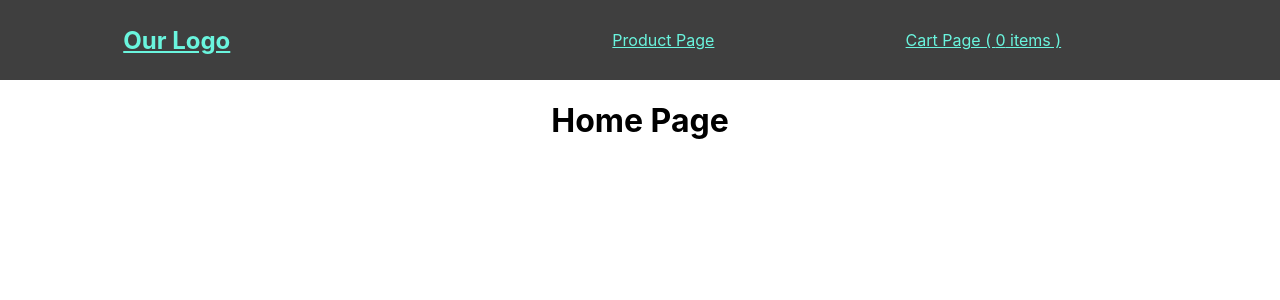
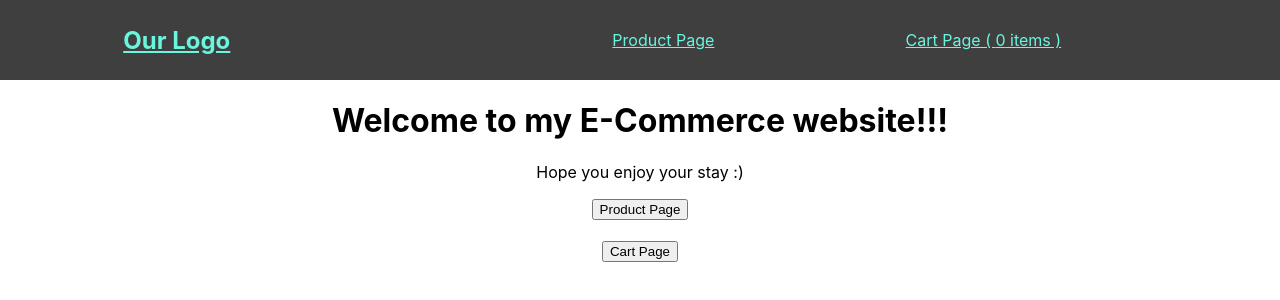
Before and after one commit to terranadams/React--ECommerce, a React (Create React App) app: page / in a window 1280 px wide. Shown: the top 300 px of the page. Built offline with nearby package versions, Linux system fonts and the light colour scheme.

Commit message:
worked on home page

```diff
--- a/src/App.js
+++ b/src/App.js
@@ -4,7 +4,8 @@ import Nav from './Nav'
 import Products from './Products'
 import Cart from './Cart'
 import ItemDetail from './ItemDetail'
-import { BrowserRouter as Router, Switch, Route } from 'react-router-dom'
+import { BrowserRouter as Router, Switch, Route, Link } from 'react-router-dom'
+
 
 function App() {
   return (
@@ -24,7 +25,15 @@ function App() {
 
 const Home = () => {
   return (
-  <h1>Home Page</h1>
+    <>
+  <h1>Welcome to my E-Commerce website!!!</h1>
+  <p>Hope you enjoy your stay :)</p>
+
+  <Link to='/products'><button>Product Page</button></Link>
+  <br></br>
+  <br></br>
+  <Link to='/cart'><button>Cart Page</button></Link>
+  </>
   )
 }
 
```
Also changed, not shown: 1 other file (tests, documents, lock files or other folders).
